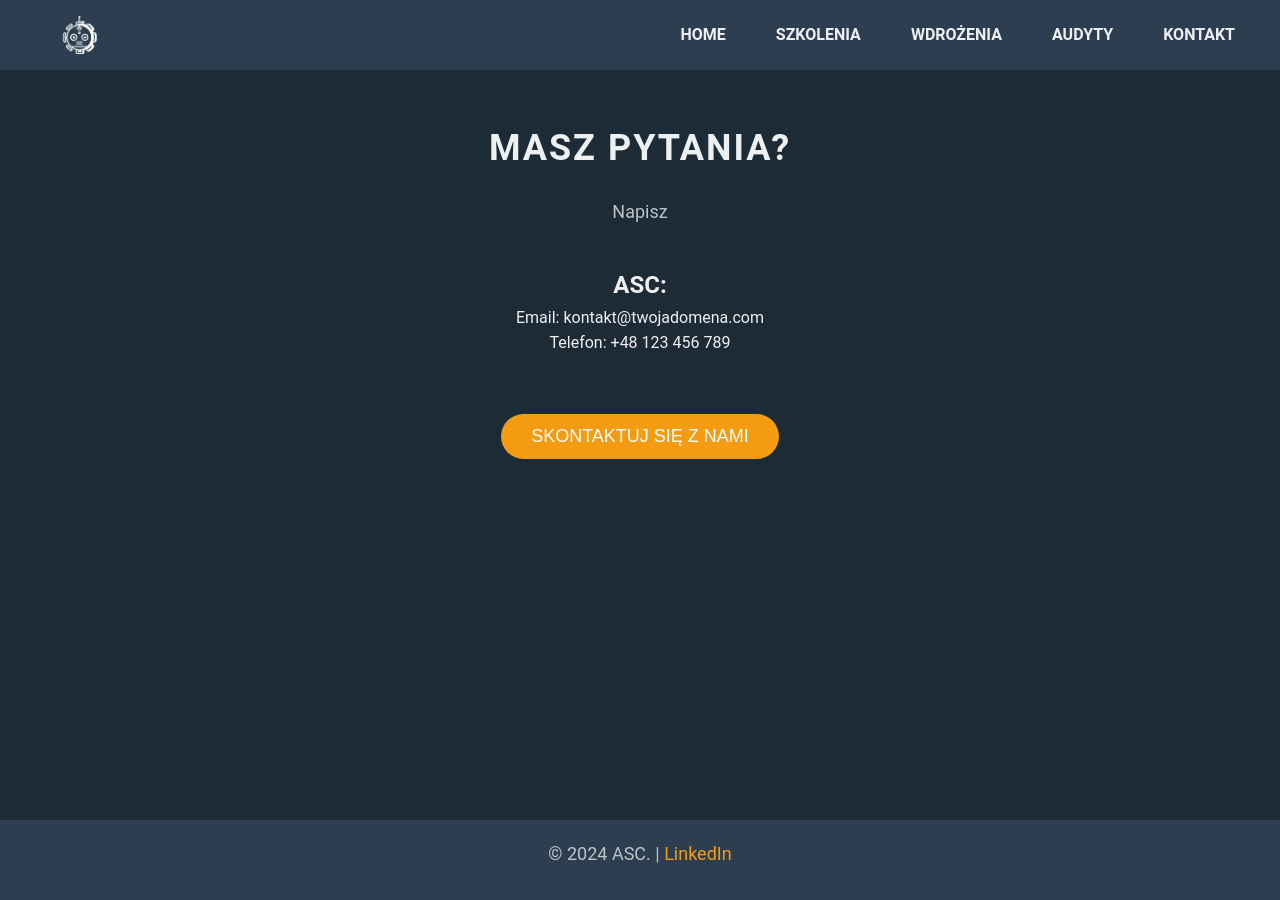
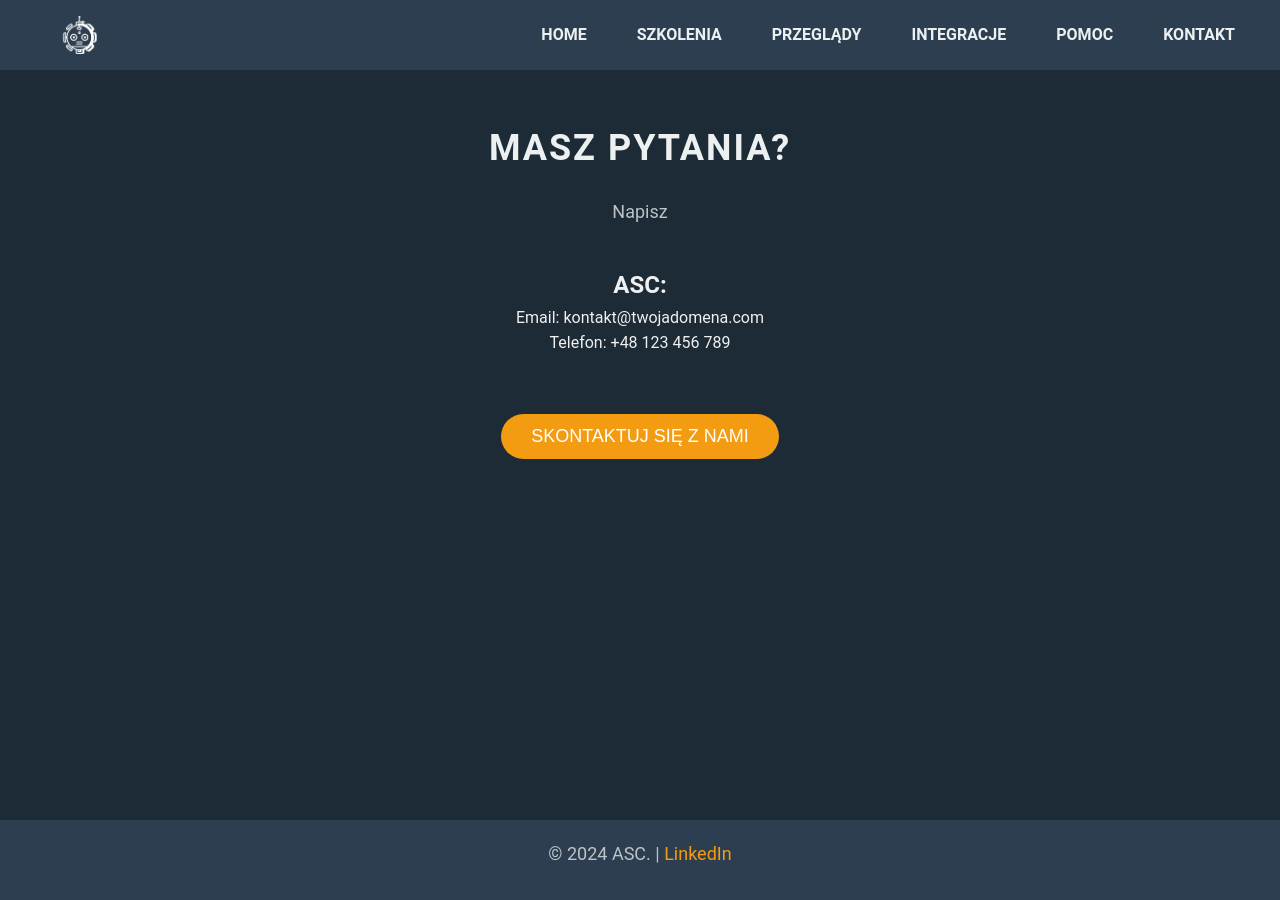
Before and after one commit to dadmins1984/Web, a Jekyll site: the page built from contact.md, in a window 1280 px wide. Built offline with Jekyll 4.4.1, drawn with Linux system fonts in a browser that asks for light colours.

Commit message:
gdsgddggds

```diff
--- a/_includes/header.html
+++ b/_includes/header.html
@@ -5,9 +5,10 @@
     <nav>
       <ul>
         <li><a href="{{ '/' | relative_url }}">Home</a></li>
-        <li><a href="#training">Szkolenia</a></li>
-        <li><a href="#deployments">Wdrożenia</a></li>
-        <li><a href="#audits">Audyty</a></li>
+        <li><a href="training">Szkolenia</a></li>
+        <li><a href="deployments">Przeglądy</a></li>
+        <li><a href="audits">Integracje</a></li>
+        <li><a href="konwledge">Pomoc</a></li>
         <li><a href="contact">Kontakt</a></li>
       </ul>
     </nav>
```
Also changed, not shown: index.md (+1 -1 lines).
